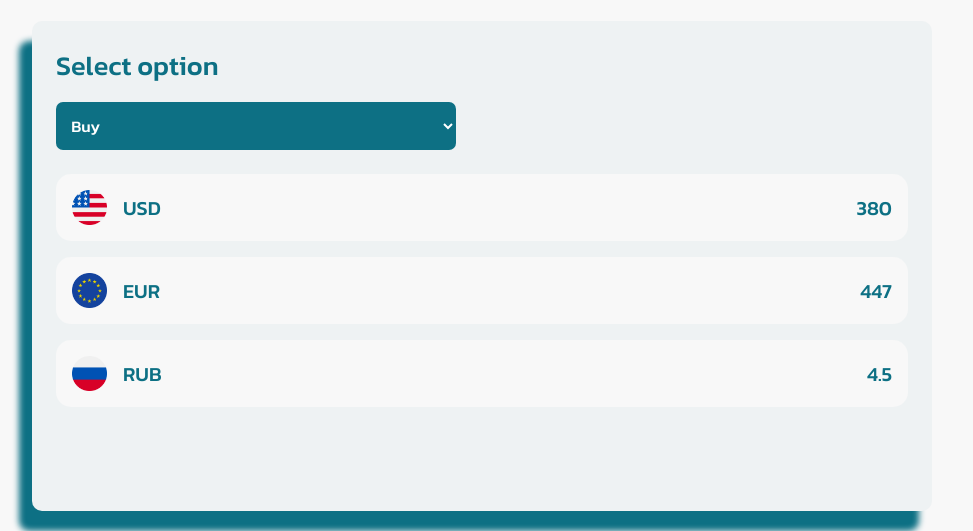
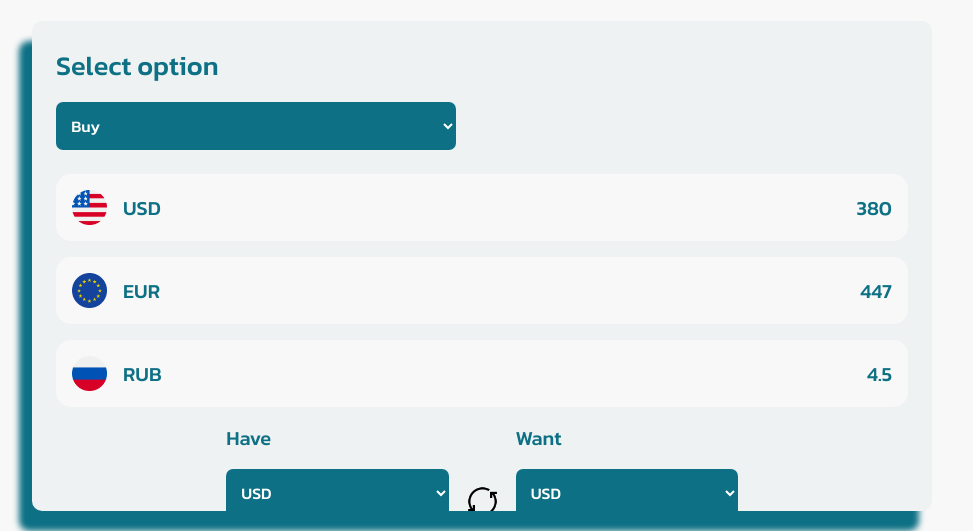
Before and after one commit to Ero-Grigoryan/coin-shift-currency-converter, a plain HTML site: page index.html in a window 1280 px wide. Shown: the part 188-719 px from the top of the page, without its empty margins (0-973 px from the left). Drawn offline with Linux system fonts and the light colour scheme.

Commit message:
added converter section

```diff
--- a/assets/data/converter.json
+++ b/assets/data/converter.json
@@ -3,13 +3,33 @@
     {
       "optionName": "Buy",
       "optionValue": "buy",
-      "elementName": "selectOption"
+      "elementName": "select-option"
     },
 
     {
       "optionName": "Sell",
       "optionValue": "sell",
-      "elementName": "selectOption"
+      "elementName": "select-option"
+    }
+  ],
+
+  "currencySwitchOptions": [
+    {
+      "optionName": "USD",
+      "optionValue": "usd",
+      "elementName": "select-option-currency"
+    },
+
+    {
+      "optionName": "EUR",
+      "optionValue": "eur",
+      "elementName": "select-option-currency"
+    },
+
+    {
+      "optionName": "RUB",
+      "optionValue": "rub",
+      "elementName": "select-option-currency"
     }
   ],
 
--- a/assets/data/images.json
+++ b/assets/data/images.json
@@ -26,5 +26,11 @@
       "elementName": "flag-image",
       "currencyName": "RUB"
     }
-  ]
+  ],
+
+  "switchIcon": {
+    "src": "/assets/icons/switch.png",
+    "alt": "Switching icon, depicting two arrows forming a circular pattern, used to toggle the direction of currency conversion.",
+    "elementName": "switch-icon"
+  }
 }
--- a/assets/data/styles.json
+++ b/assets/data/styles.json
@@ -4,7 +4,7 @@
   "logo-image": "max-width: 50px; max-height: 50px; aspect-ratio: 1; user-select: none; -webkit-user-select: none; -webkit-user-drug: none;",
   "logo-caption": "font-family: var(--font-kanit); font-weight: 700; font-size: 22px; color: var(--color-blue); user-select: none; -webkit-user-select: none;",
   "page-heading": "font-family: var(--font-kanit); font-weight: 700; font-size: 35px; color: var(--color-blue); user-select: none; -webkit-user-select: none;",
-  "converter-wrapper": "width: 100%; max-width: 900px; height: 490px; padding: 1.5em; background-color: var(--color-blue-alpha); border-radius: 10px; box-shadow: -13px 20px 6px var(--color-blue); overflow-y: auto;",
+  "converter-wrapper": "display: flex; flex-direction: column; row-gap: 1em; width: 100%; max-width: 900px; height: 490px; padding: 1.5em; background-color: var(--color-blue-alpha); border-radius: 10px; box-shadow: -13px 20px 6px var(--color-blue); overflow-y: auto;",
   "currency-rates-container": "display: flex; flex-direction: column; row-gap: 1.5em;",
   "rate-switch-container": "display: flex; flex-direction: column; row-gap: 1em;",
   "rate-switch-label": "font-family: var(--font-kanit); font-weight: 500; font-size: 27px; color: var(--color-blue); user-select: none; -webkit-user-select: none;",
@@ -15,5 +15,12 @@
   "currency-card-left": "display: flex; align-items: center; column-gap: 1em",
   "flag-image": "width: 100%; max-width: 35px; max-height: 35px; aspect-ratio: 1; user-select: none; -webkit-user-select: none; -webkit-user-drag: none;",
   "currency-name": "font-family: var(--font-kanit); font-weight: 500; font-size: 20px; color: var(--color-blue); user-select: none; -webkit-user-select: none;",
-  "currency-rate": "font-family: var(--font-kanit); font-weight: 500; font-size: 20px; color: var(--color-blue); user-select: none; -webkit-user-select: none;"
+  "currency-rate": "font-family: var(--font-kanit); font-weight: 500; font-size: 20px; color: var(--color-blue); user-select: none; -webkit-user-select: none;",
+  "converter-container": "display: flex; justify-content: center; column-gap: 1em;",
+  "converter-column": "display: flex; flex-direction: column; row-gap: 1em;",
+  "converter-label": "font-family: var(--font-kanit); font-weight: 500; font-size: 20px; color: var(--color-blue); user-select: none; -webkit-user-select: none;",
+  "converter-select": "font-family: var(--font-kanit); font-weight: 500; font-size: 16px; color: var(--color-white); width: 100%; padding: 0.7em; border: none; outline: none; overflow: hidden; background-color: var(--color-blue); border-radius: 7px; user-select: none; -webkit-user-select: none; cursor: pointer;",
+  "converter-input": "font-family: var(--font-kanit); font-weight: 500; font-size: 16px; color: var(--color-black); width: 100%; padding: 0.7em; border: none; outline: none; overflow: hidden; background-color: var(--color-white); border-radius: 7px; user-select: none; -webkit-user-select: none;",
+  "converter-middle-column": "display: flex; align-items: center;",
+  "switch-icon": "width: 100%; maw-width: 35px; max-height: 35px; aspect-ratio: 1; user-select: none; -webkit-user-select: none; -webkit-user-drag: none; cursor: pointer;"
 }
--- a/css/style.scss
+++ b/css/style.scss
@@ -1,6 +1,7 @@
 :root {
   --font-kanit: "Kanit", sans-serif;
   --color-white: #ffffff;
+  --color-black: #000000;
   --color-gray-light: #f8f8f8;
   --color-gray-dark: #cccccc;
   --color-blue: #0d7084;
--- a/js/main.js
+++ b/js/main.js
@@ -10,7 +10,9 @@ const eventHandler = new EventHandler(domBuilder);
 
 await domBuilder.loadStyles("/assets/data/styles.json");
 
-const { rateSwitchOptions, currencies } = await fetchData("../assets/data/converter.json");
+const { rateSwitchOptions, currencySwitchOptions, currencies } = await fetchData(
+  "../assets/data/converter.json",
+);
 const images = await fetchData("../assets/data/images.json");
 
 const header = domBuilder.createHeader();
@@ -41,6 +43,38 @@ const currencyCards = domBuilder.createCurrencyCards(
 
 const converterContainer = domBuilder.createContainer("converter-container");
 
+const converterLeftColumn = domBuilder.createContainer("converter-column");
+
+const converterHaveLabel = domBuilder.createLabel("converter-label", "converter-select", "Have");
+const converterHaveSelect = domBuilder.createSelect("converter-select");
+const converterHaveOptions = domBuilder.createOptions(currencySwitchOptions);
+const converterHaveInput = domBuilder.createInput(
+  "number",
+  "have",
+  "Currency #1",
+  "converter-input",
+);
+
+const converterMiddleColumn = domBuilder.createContainer("converter-middle-column");
+
+const switchCurrencyIcon = domBuilder.createImage(
+  images.switchIcon.src,
+  images.switchIcon.alt,
+  images.switchIcon.elementName,
+);
+
+const converterRightColumn = domBuilder.createContainer("converter-column");
+
+const converterWantLabel = domBuilder.createLabel("converter-label", "converter-select", "Want");
+const converterWantSelect = domBuilder.createSelect("converter-select");
+const converterWantOptions = domBuilder.createOptions(currencySwitchOptions);
+const converterWantInput = domBuilder.createInput(
+  "number",
+  "income",
+  "Currency #2",
+  "converter-input",
+);
+
 domBuilder.appendElement(logoContainer, logoImage, logoCaption);
 domBuilder.appendElement(header, logoContainer);
 domBuilder.appendElement(document.body, header);
@@ -54,6 +88,33 @@ domBuilder.appendElement(currenciesContainer, ...currencyCards);
 
 domBuilder.appendElement(currencyRatesContainer, rateSwitchContainer, currenciesContainer);
 
+domBuilder.appendElement(converterHaveSelect, ...converterHaveOptions);
+
+domBuilder.appendElement(converterWantSelect, ...converterWantOptions);
+
+domBuilder.appendElement(
+  converterLeftColumn,
+  converterHaveLabel,
+  converterHaveSelect,
+  converterHaveInput,
+);
+
+domBuilder.appendElement(converterMiddleColumn, switchCurrencyIcon);
+
+domBuilder.appendElement(
+  converterRightColumn,
+  converterWantLabel,
+  converterWantSelect,
+  converterWantInput,
+);
+
+domBuilder.appendElement(
+  converterContainer,
+  converterLeftColumn,
+  converterMiddleColumn,
+  converterRightColumn,
+);
+
 domBuilder.appendElement(converterWrapper, currencyRatesContainer, converterContainer);
 domBuilder.appendElement(domBuilder.rootElement, converterWrapper);
 
--- a/js/modules/DomBuilder.module.js
+++ b/js/modules/DomBuilder.module.js
@@ -191,6 +191,19 @@ export default class DomBuilder {
     return currencyCards;
   }
 
+  createInput(type, name, placeholder, elementName) {
+    const input = document.createElement("input");
+    input.setAttribute("type", type);
+    input.setAttribute("name", name);
+    input.setAttribute("placeholder", placeholder);
+    input.setAttribute("defaultValue", 0);
+    input.dataset.elementName = elementName;
+
+    this.applyStyles(input);
+
+    return input;
+  }
+
   appendElement(parent, ...childList) {
     parent.append(...childList);
   }
```
Also changed, not shown: assets/icons/switch.png (added), css/style.css, 1 other file.
